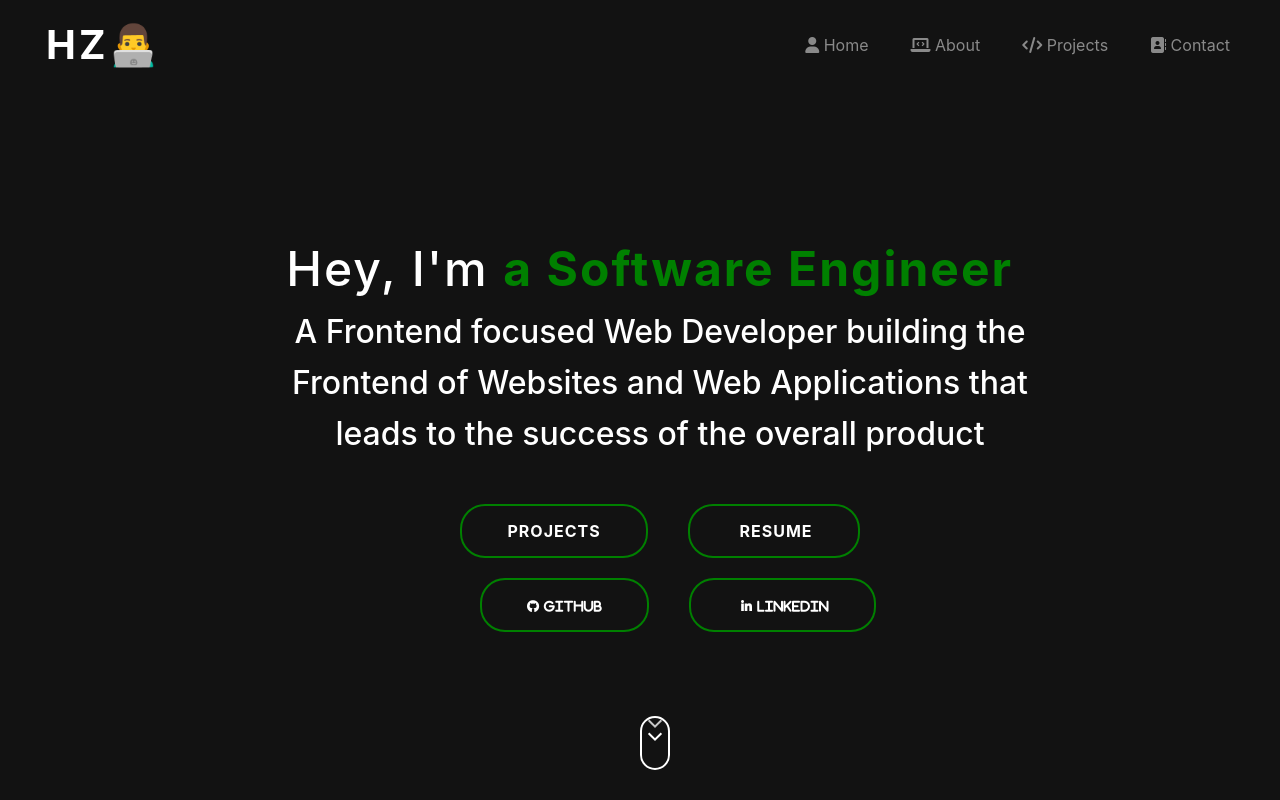
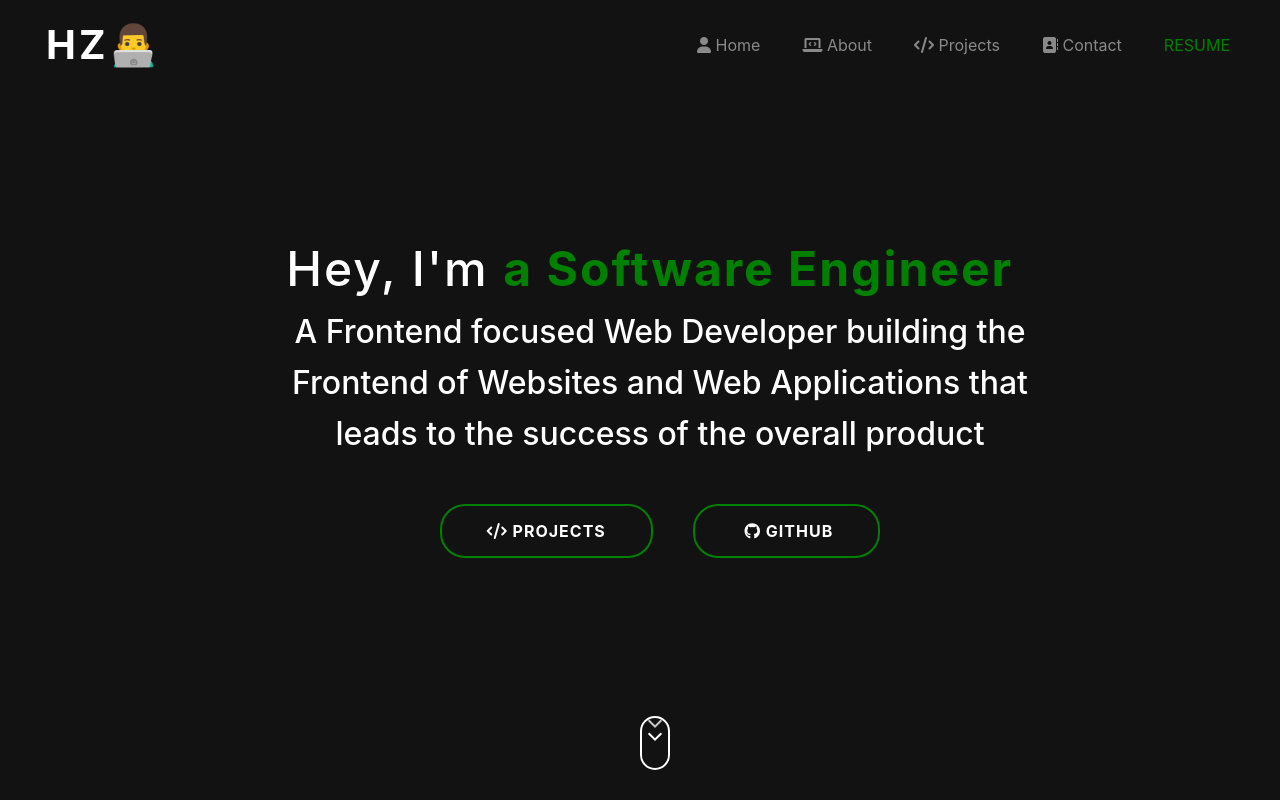
Before and after one commit to hamzazaka/Hamza-Portfolio, a React (Create React App) app in the folder portfolio-app/: page / in a window 1280 px wide. Shown: the top 800 px of the page. Built offline with nearby package versions, Linux system fonts and the light colour scheme.

Commit message:
making some changes in header

```diff
--- a/portfolio-app/src/App.css
+++ b/portfolio-app/src/App.css
@@ -563,6 +563,11 @@
   font-weight: bold;
 }
 
+.link2{
+  color: green !important;
+  text-transform: uppercase;
+}
+
 
 /* /////////// MOBILE VERSION //////////////// */
 
--- a/portfolio-app/src/components/Header.js
+++ b/portfolio-app/src/components/Header.js
@@ -26,12 +26,11 @@ export default function Header() {
                 <h2>A Frontend focused Web Developer building the Frontend of Websites and Web Applications that leads to the success of the overall product
       </h2>
                 <div className="hello1">
-                <Link smooth={true} to='Projects' offset={-110}><span></span> PROJECTS</Link>
-                <a target='_blank' href='https://drive.google.com/file/d/1TC-h-Vmehb_pEV1bFjP6HPCkp8ShbxLl/view'><span></span> RESUME</a>
+                <Link smooth={true} to='Projects' offset={-110}><span></span><i class="fas fa-code"> </i> PROJECTS</Link>
+                <a target='_blank' href='https://github.com/hamzazaka'><span></span> <i class="fab fa-github"> </i>  GITHUB</a>
                 </div>
                 <div className="col-md-12 hello1 social-contacts">
-                    <a target='_blank' href='https://github.com/hamzazaka'><span></span><i class="fab fa-github">  Github </i></a>
-                    <a target='_blank' href='https://www.linkedin.com/in/hamzazaka/'><span></span> <i class="fab fa-linkedin-in"> Linkedin</i></a>
+
                 </div>
             </div>
         </div>
--- a/portfolio-app/src/components/Navbar.js
+++ b/portfolio-app/src/components/Navbar.js
@@ -25,6 +25,9 @@ export default function Navbar() {
                 <li className="nav-item">
                     <Link smooth={true} to='Contact' offset={-110}  className="nav-link " href="#"><i class="fas fa-address-book"></i> Contact</Link>
                 </li>
+                <li className="nav-item">
+                    <a className="nav-link link2 " target='_blank' href="https://drive.google.com/file/d/1TC-h-Vmehb_pEV1bFjP6HPCkp8ShbxLl/view"> Resume</a>
+                </li>
             </ul>
         </div>
     </nav>
```
